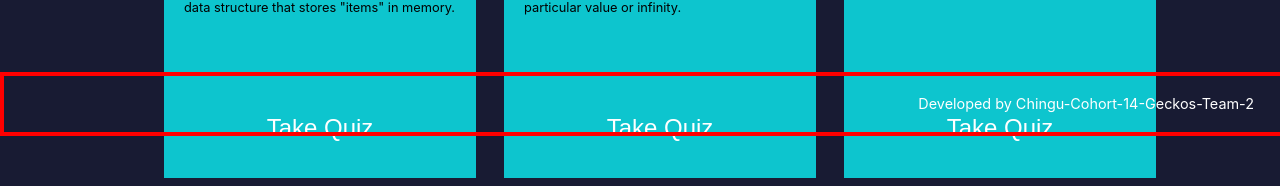
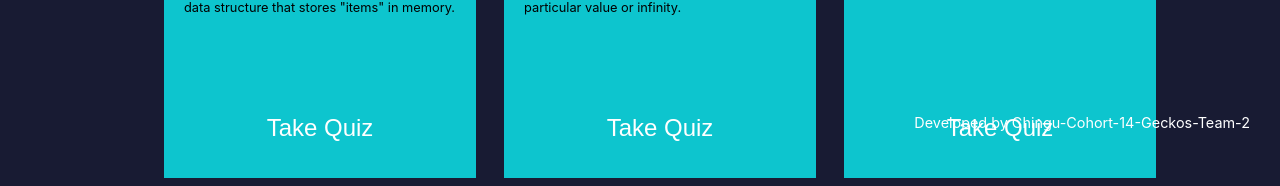
Before and after one commit to chingu-voyages/v14-geckos-team-02, a React (Create React App) app: page /quiz-collections in a window 1280 px wide. Shown: the part 664-850 px from the top of the page. Built offline with nearby package versions, Linux system fonts and the light colour scheme.

Commit message:
1.Modify Footer.scss 2.Eliminate red border

```diff
--- a/src/views/components/Footer/Footer.scss
+++ b/src/views/components/Footer/Footer.scss
@@ -5,7 +5,6 @@ footer {
   position: sticky;
   bottom: 0;
   width: 100%;
-  border: 4px solid red;
 
   p {
     padding: 5px 30px 5px 0;
```
